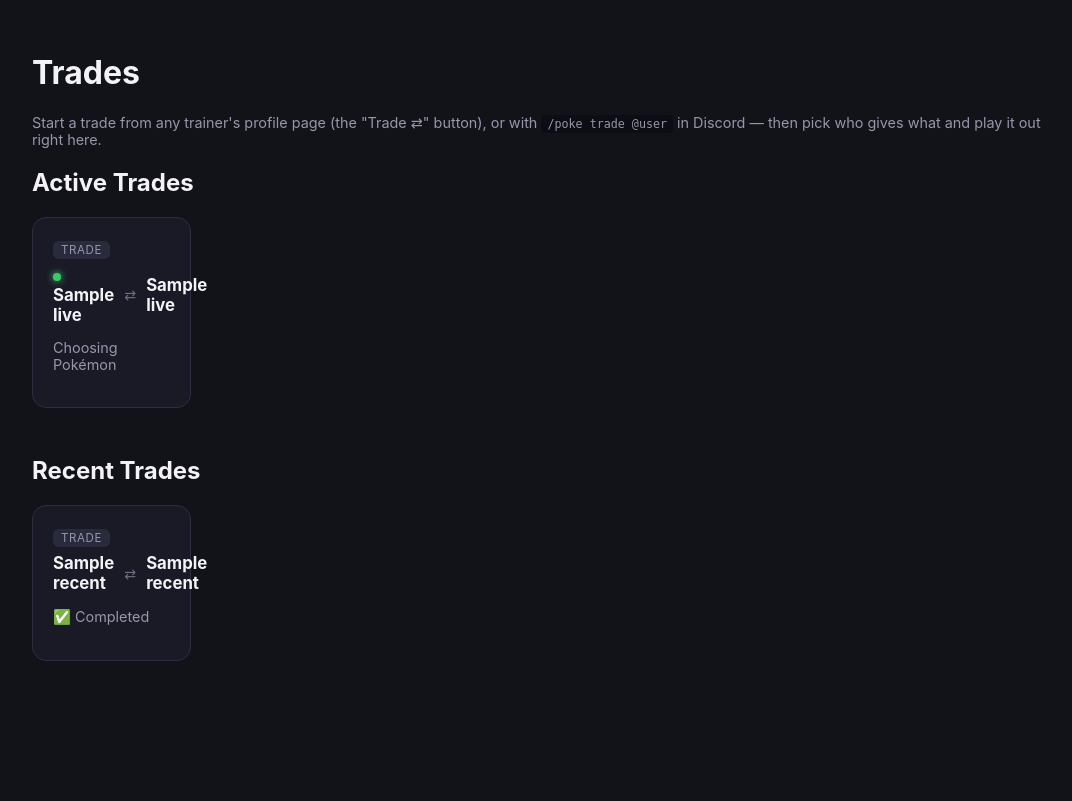
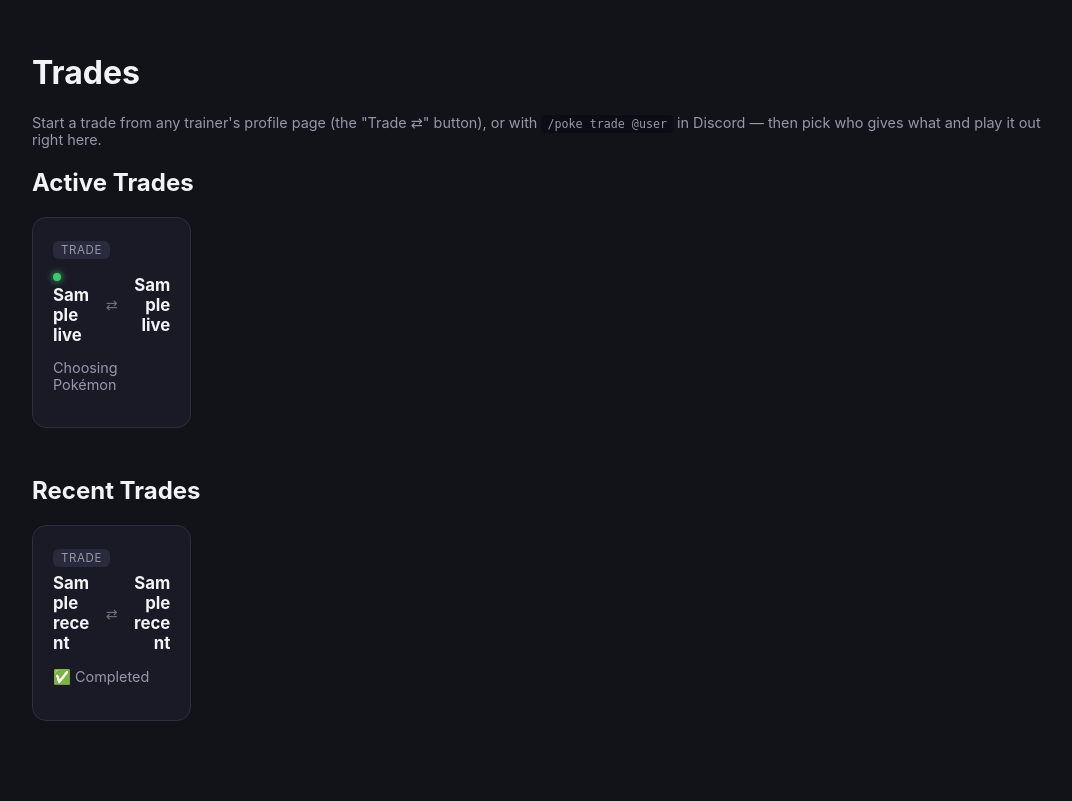
Before and after one commit to RiversC1/shawtybot, a FastAPI app: template web/templates/trades.html in a window 1280 px wide. Shown: the whole page, without its empty margins (90-1162 px from the left). Before the commit the page ends 661 px from the top, so only its background shows below. Run offline with FastAPI, Linux system fonts and the light colour scheme; the template is opened without the code that fills it: most values are stand-ins (such as "Sample title", 1, 10 or a date in 2020).

Commit message:
Fix card text overflow, badge misalignment, and add quick-trade from list
- Battle/trade card names now wrap within the card instead of overflowing
  past its edge when long (e.g. "direplayer", "nowaadecir").
- Achievement tier badges (B/S/G/P/D) now line up in a consistent column
  across every category row, instead of drifting based on each row's
  label/description text length.
- The Trainers directory now has a "Trade ⇄" button on each row, so
  starting a trade no longer requires opening that trainer's profile first.

Co-Authored-By: Claude Sonnet 5 <noreply@anthropic.com>

```diff
--- a/web/static/style.css
+++ b/web/static/style.css
@@ -1367,13 +1400,23 @@ code {
 .battle-card-vs {
     display: flex;
     align-items: center;
-    justify-content: space-between;
-    gap: 10px;
+    gap: 8px;
     font-weight: bold;
     font-size: 1.05em;
 }
 
+.battle-card-vs-name {
+    flex: 1 1 0;
+    min-width: 0;
+    overflow-wrap: break-word;
+}
+
+.battle-card-vs-name:last-child {
+    text-align: right;
+}
+
 .battle-card-vs-sep {
+    flex: 0 0 auto;
     color: var(--text-dim);
     font-weight: normal;
     font-size: 0.85em;
--- a/web/templates/trades.html
+++ b/web/templates/trades.html
@@ -13,9 +13,9 @@
     <a class="card battle-card" href="/trades/{{ t.trade_id }}">
         <div class="battle-type-tag">trade</div>
         <div class="battle-card-vs">
-            <span>{% if t.status != 'pending' %}<span class="battle-live-dot"></span>{% endif %}{{ t.name_a }}</span>
+            <span class="battle-card-vs-name" title="{{ t.name_a }}">{% if t.status != 'pending' %}<span class="battle-live-dot"></span>{% endif %}{{ t.name_a }}</span>
             <span class="battle-card-vs-sep">⇄</span>
-            <span>{{ t.name_b }}</span>
+            <span class="battle-card-vs-name" title="{{ t.name_b }}">{{ t.name_b }}</span>
         </div>
         <p class="muted">{{ 'Awaiting response' if t.status == 'pending' else 'Choosing Pokémon' }}</p>
     </a>
@@ -30,9 +30,9 @@
     <a class="card battle-card" href="/trades/{{ t.trade_id }}">
         <div class="battle-type-tag">trade</div>
         <div class="battle-card-vs">
-            <span>{{ t.name_a }}</span>
+            <span class="battle-card-vs-name" title="{{ t.name_a }}">{{ t.name_a }}</span>
             <span class="battle-card-vs-sep">⇄</span>
-            <span>{{ t.name_b }}</span>
+            <span class="battle-card-vs-name" title="{{ t.name_b }}">{{ t.name_b }}</span>
         </div>
         <p class="muted">
             {% if t.status == 'completed' %}✅ Completed
```
Also changed, not shown: other parts of web/static/style.css (+44 -11 lines), web/static/trainers.js (added, +19 -0 lines), web/templates/battles.html (+4 -4 lines), web/templates/trainers.html (+14 -7 lines).
